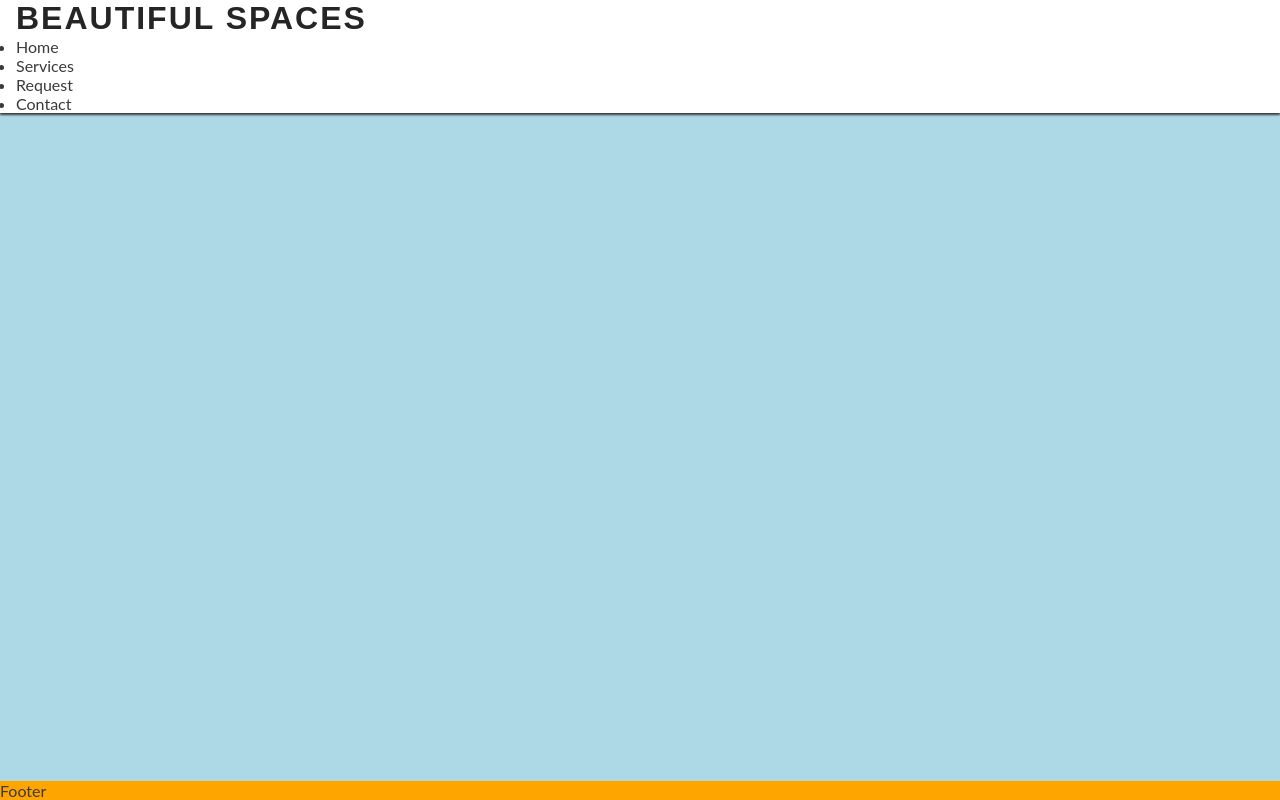
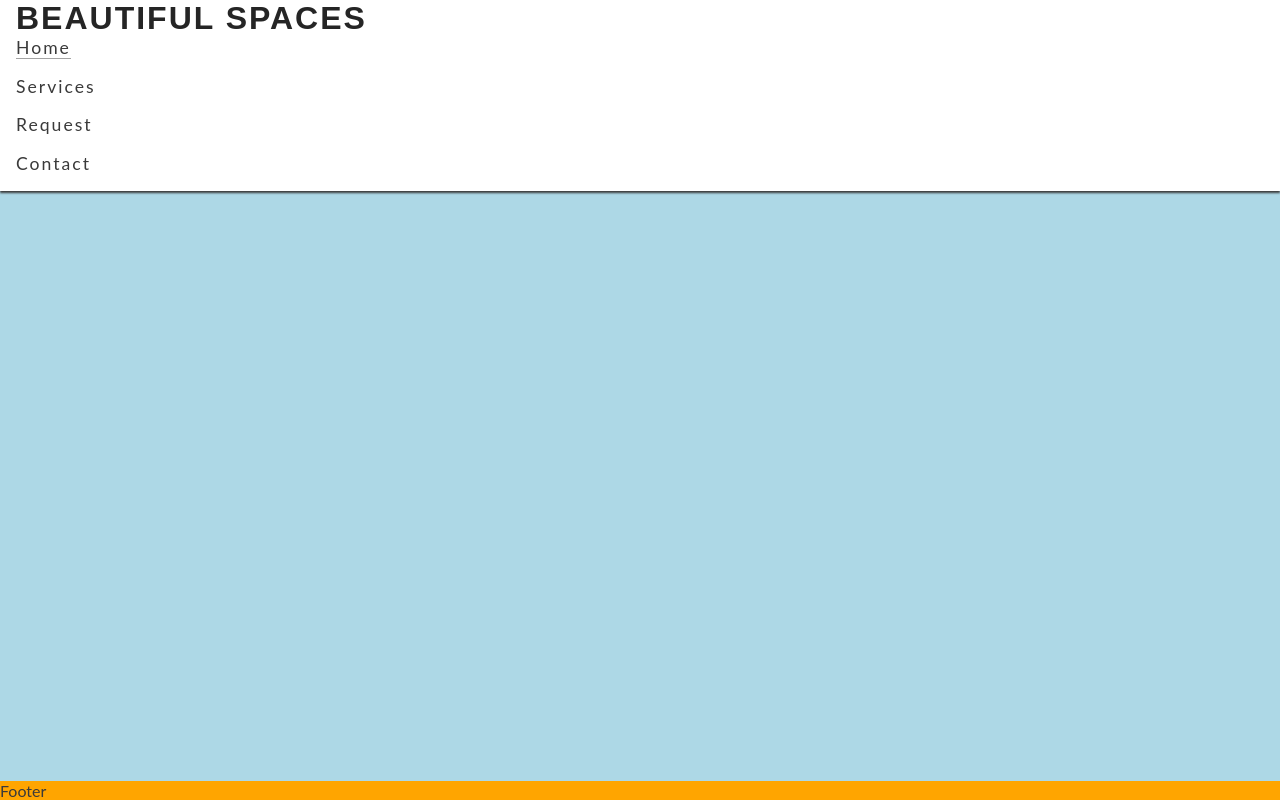
Before and after one commit to pio-o-connell/Individual, a plain HTML site: page index.html in a window 1280 px wide. Drawn offline with nearby package versions, Linux system fonts and the light colour scheme; a web font is replaced by a local one.

Commit message:
Style the navbar

```diff
--- a/assets/css/style.css
+++ b/assets/css/style.css
@@ -51,6 +51,19 @@ header a{
     color:inherit;
 }
 
+#menu {
+    font-size:110%;
+    letter-spacing:2px;
+    list-style-type:none;
+}
+
+#menu > li{
+    margin-bottom:1em;
+}
+
+.active{
+    border-bottom: 1px solid #a3a3a3;
+}
 /* Main content */
 main {
     background-color: lightblue;
--- a/index.html
+++ b/index.html
@@ -34,10 +34,10 @@ Aerating lawns      ">
         <a href="index.html">
             <h1 id="logo">Beautiful Spaces </h1>
         </a>
-        <nav>
-            <ul>
+        <nav >
+            <ul id="menu">
                 <li>
-                    <a href="">Home</a>
+                     <a href="" class="active">Home</a>
                 </li>
                 <li>
                     <a href="">Services</a>
```
